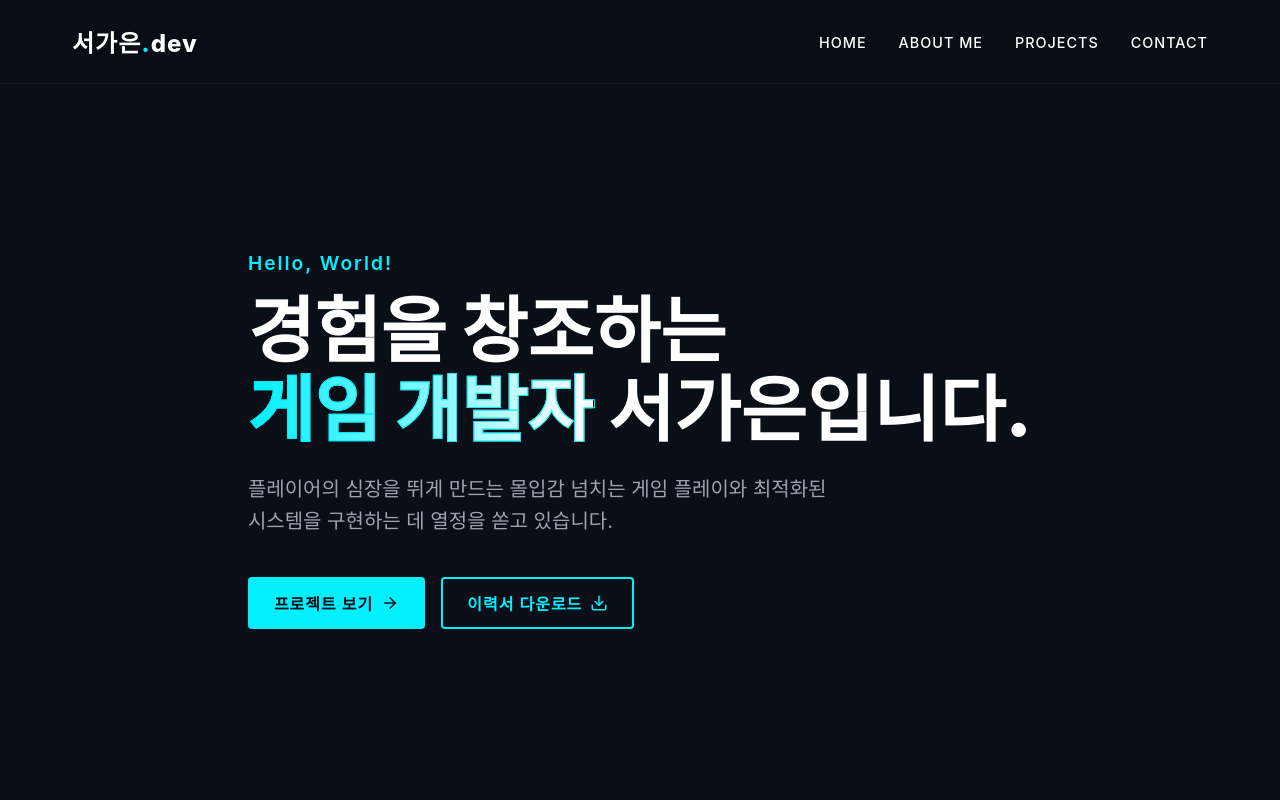
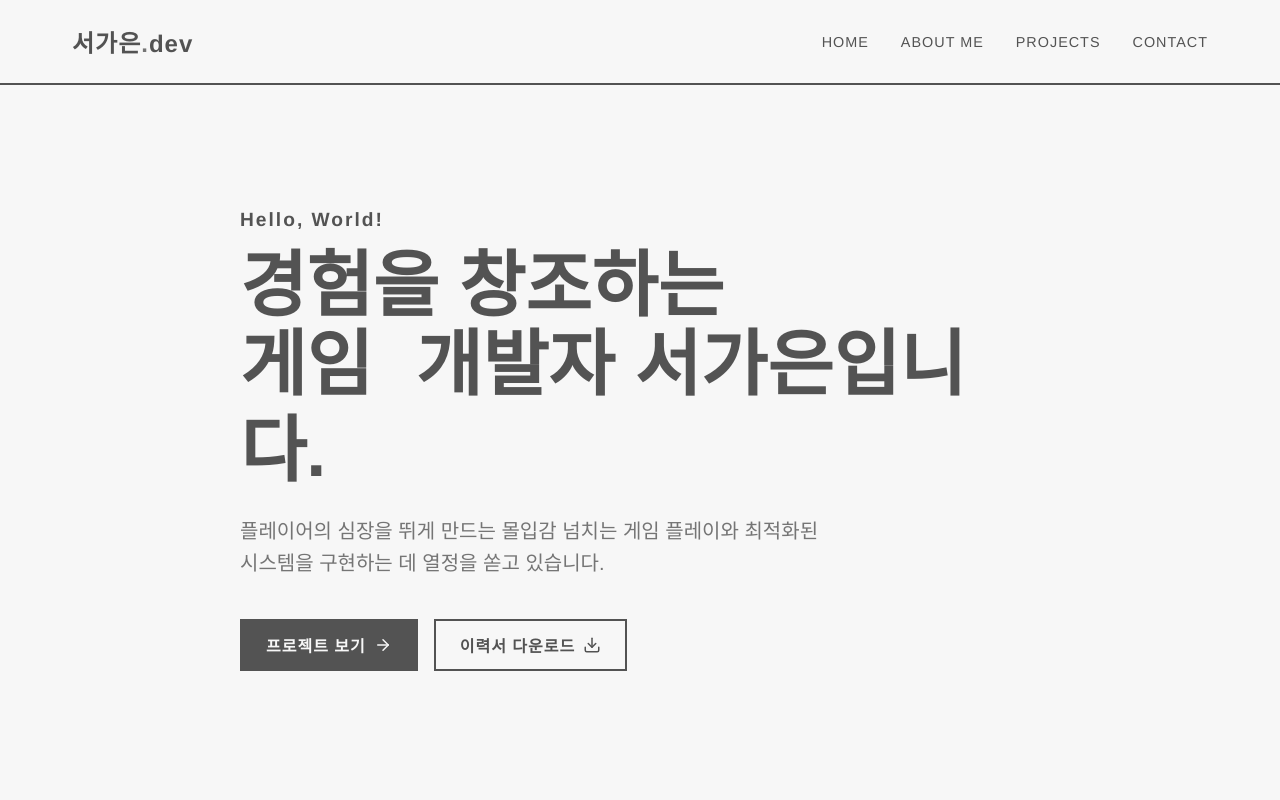
Before and after one commit to GAAAAAAAAAAAAAAAAAAAAAAAAAAAAAAAAAAAAAG/seogaeun-portfolio, a Next.js app: page / in a window 1280 px wide. Shown: the top 800 px of the page. Built offline with nearby package versions, Linux system fonts and the light colour scheme.

Commit message:
design: 무채색 디자인으로 변경

```diff
--- a/app/globals.css
+++ b/app/globals.css
@@ -1,12 +1,13 @@
 :root {
-  --bg-color: #0a0e17;
-  --surface-color: #111827;
-  --surface-border: #1f2937;
-  --text-primary: #ffffff;
-  --text-secondary: #9ca3af;
-  --accent-color: #00f0ff;
-  --accent-hover: #00c3ff;
-  --font-sans: 'Inter', -apple-system, BlinkMacSystemFont, "Segoe UI", Roboto, "Helvetica Neue", Arial, sans-serif;
+  --bg-color: #f7f7f7;
+  --surface-color: #ffffff;
+  --surface-border: #535353;
+  --text-primary: #535353;
+  --text-secondary: #757575;
+  --accent-color: #535353;
+  --accent-hover: #202124;
+  --font-sans: 'Helvetica', 'Arial', sans-serif;
+  --font-mono: 'Courier New', Courier, monospace;
 }
 
 * {
@@ -56,8 +57,9 @@ a {
 }
 
 .section-title span {
-  color: var(--accent-color);
-  text-shadow: 0 0 10px rgba(0, 240, 255, 0.5);
+  color: var(--text-primary);
+  text-decoration: underline;
+  text-underline-offset: 8px;
 }
 
 /* Animations */
@@ -83,7 +85,7 @@ a {
   background-color: transparent;
   color: var(--accent-color);
   border: 2px solid var(--accent-color);
-  border-radius: 4px;
+  border-radius: 0px;
   font-weight: 600;
   cursor: pointer;
   transition: all 0.3s ease;
@@ -92,9 +94,8 @@ a {
 }
 
 .btn:hover {
-  background-color: var(--accent-color);
+  background-color: var(--text-primary);
   color: var(--bg-color);
-  box-shadow: 0 0 20px rgba(0, 240, 255, 0.4);
 }
 
 .btn-primary {
@@ -103,9 +104,8 @@ a {
 }
 
 .btn-primary:hover {
-  background-color: var(--accent-hover);
-  border-color: var(--accent-hover);
-  box-shadow: 0 0 20px rgba(0, 240, 255, 0.6);
+  background-color: #000;
+  border-color: #000;
 }
 
 /* Header */
@@ -115,10 +115,9 @@ a {
   left: 0;
   width: 100%;
   padding: 1.5rem 0;
-  background-color: rgba(10, 14, 23, 0.8);
-  backdrop-filter: blur(10px);
+  background-color: var(--bg-color);
   z-index: 1000;
-  border-bottom: 1px solid rgba(255, 255, 255, 0.05);
+  border-bottom: 2px solid var(--surface-border);
 }
 
 .header-container {
@@ -135,7 +134,7 @@ a {
 }
 
 .logo span {
-  color: var(--accent-color);
+  color: var(--text-secondary);
 }
 
 .nav-links {
@@ -169,11 +168,12 @@ a {
 .hero::before {
   content: '';
   position: absolute;
-  top: 0;
+  bottom: 100px;
   left: 0;
   width: 100%;
-  height: 100%;
-  background: radial-gradient(circle at center, rgba(0, 240, 255, 0.1) 0%, rgba(10, 14, 23, 1) 70%);
+  height: 2px;
+  background-image: linear-gradient(to right, var(--surface-border) 50%, transparent 50%);
+  background-size: 20px 2px;
   z-index: -1;
 }
 
@@ -198,10 +198,10 @@ a {
 }
 
 .hero-title span {
-  color: transparent;
-  -webkit-text-stroke: 1px var(--accent-color);
-  background: linear-gradient(90deg, var(--accent-color), #fff);
-  -webkit-background-clip: text;
+  background: none;
+  -webkit-text-stroke: 0;
+  color: var(--text-primary);
+  font-family: var(--font-mono);
 }
 
 .hero-subtitle {
@@ -251,8 +251,8 @@ a {
 }
 
 .skill-tag:hover {
-  border-color: var(--accent-color);
-  box-shadow: 0 0 10px rgba(0, 240, 255, 0.2);
+  background-color: var(--text-primary);
+  color: var(--bg-color);
   transform: translateY(-2px);
 }
 
@@ -274,9 +274,8 @@ a {
   top: 0;
   width: 16px;
   height: 16px;
-  border-radius: 50%;
-  background-color: var(--accent-color);
-  box-shadow: 0 0 10px rgba(0, 240, 255, 0.5);
+  border-radius: 0;
+  background-color: var(--text-primary);
 }
 
 .experience-item:last-child {
@@ -317,9 +316,8 @@ a {
 }
 
 .project-card:hover {
-  transform: translateY(-10px);
-  border-color: rgba(0, 240, 255, 0.3);
-  box-shadow: 0 10px 30px rgba(0, 0, 0, 0.5), 0 0 15px rgba(0, 240, 255, 0.1);
+  transform: translateY(-5px);
+  box-shadow: 8px 8px 0px var(--surface-border);
 }
 
 .project-image-wrapper {
@@ -360,9 +358,9 @@ a {
 .project-genre {
   font-size: 0.8rem;
   padding: 0.2rem 0.5rem;
-  background-color: rgba(0, 240, 255, 0.1);
-  color: var(--accent-color);
-  border-radius: 4px;
+  border: 1px solid var(--surface-border);
+  color: var(--text-primary);
+  border-radius: 0;
 }
 
 .project-info {
```
Also changed, not shown: 1 other file (tests, documents, lock files or other folders).
